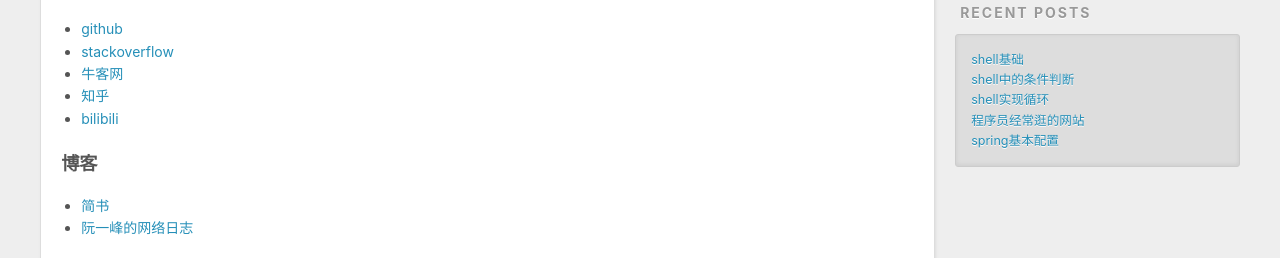
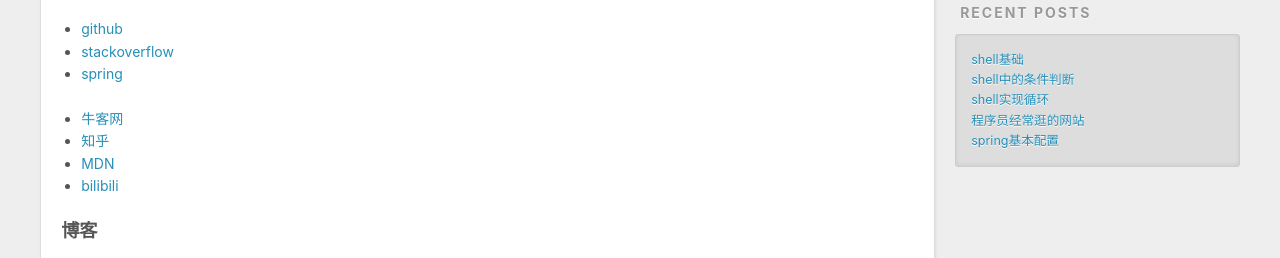
Before and after one commit to zywsky/davidzou.github.io, a plain HTML site: page 2023/03/07/程序员经常逛的网站/index.html in a window 1280 px wide. Shown: the part 475-733 px from the top of the page. Drawn offline with nearby package versions, Linux system fonts and the light colour scheme.

Commit message:
Site updated: 2023-03-14 00:17:25

```diff
--- a/2023/03/07/程序员经常逛的网站/index.html
+++ b/2023/03/07/程序员经常逛的网站/index.html
@@ -7,15 +7,15 @@
 
   <title>程序员经常逛的网站 | David Sky</title>
   <meta name="viewport" content="width=device-width, initial-scale=1, maximum-scale=1">
-  <meta name="description" content="网站 github stackoverflow 牛客网 知乎 bilibili  博客 简书 阮一峰的网络日志  书籍 豆瓣  工具 google translate 虫部落 youglish">
+  <meta name="description" content="网站 github stackoverflow spring   牛客网 知乎 MDN bilibili  博客 简书 阮一峰的网络日志  书籍 豆瓣  工具 google translate 虫部落 youglish">
 <meta property="og:type" content="article">
 <meta property="og:title" content="程序员经常逛的网站">
 <meta property="og:url" content="https://zywsky.github.io/davidzou.github.io/2023/03/07/%E7%A8%8B%E5%BA%8F%E5%91%98%E7%BB%8F%E5%B8%B8%E9%80%9B%E7%9A%84%E7%BD%91%E7%AB%99/index.html">
 <meta property="og:site_name" content="David Sky">
-<meta property="og:description" content="网站 github stackoverflow 牛客网 知乎 bilibili  博客 简书 阮一峰的网络日志  书籍 豆瓣  工具 google translate 虫部落 youglish">
+<meta property="og:description" content="网站 github stackoverflow spring   牛客网 知乎 MDN bilibili  博客 简书 阮一峰的网络日志  书籍 豆瓣  工具 google translate 虫部落 youglish">
 <meta property="og:locale" content="en_US">
 <meta property="article:published_time" content="2023-03-07T11:01:24.941Z">
-<meta property="article:modified_time" content="2023-03-13T16:15:10.605Z">
+<meta property="article:modified_time" content="2023-03-13T16:16:52.363Z">
 <meta property="article:author" content="David Zou">
 <meta name="twitter:card" content="summary">
 
@@ -91,8 +91,12 @@
         <h3 id="网站"><a href="#网站" class="headerlink" title="网站"></a>网站</h3><ul>
 <li><a target="_blank" rel="noopener" href="https://www.github.com/">github</a></li>
 <li><a target="_blank" rel="noopener" href="https://stackoverflow.com/">stackoverflow</a></li>
+<li><a target="_blank" rel="noopener" href="https://spring.io/">spring</a></li>
+</ul>
+<ul>
 <li><a target="_blank" rel="noopener" href="https://www.nowcoder.com/">牛客网</a></li>
 <li><a target="_blank" rel="noopener" href="https://www.zhihu.com/">知乎</a></li>
+<li><a target="_blank" rel="noopener" href="https://developer.mozilla.org/zh-CN/">MDN</a></li>
 <li><a target="_blank" rel="noopener" href="https://www.bilibili.com/">bilibili</a></li>
 </ul>
 <h3 id="博客"><a href="#博客" class="headerlink" title="博客"></a>博客</h3><ul>
```
Also changed, not shown: index.html (+4 -0 lines).
